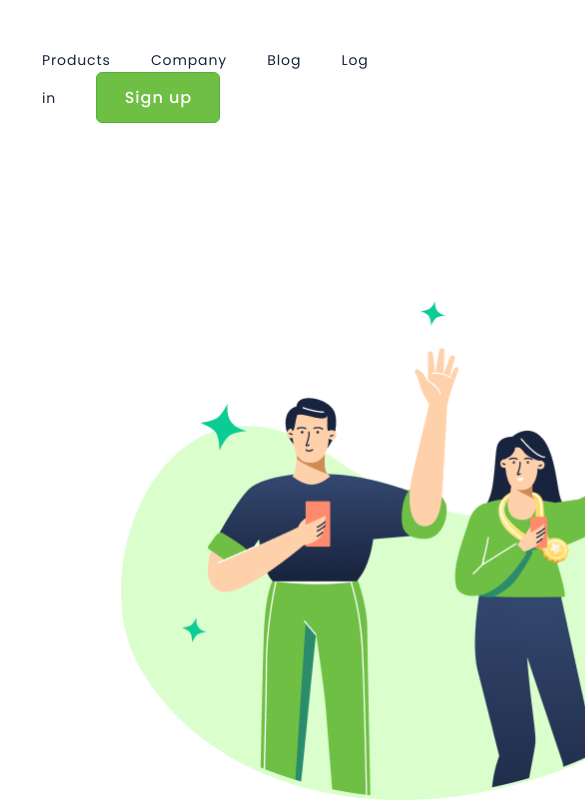
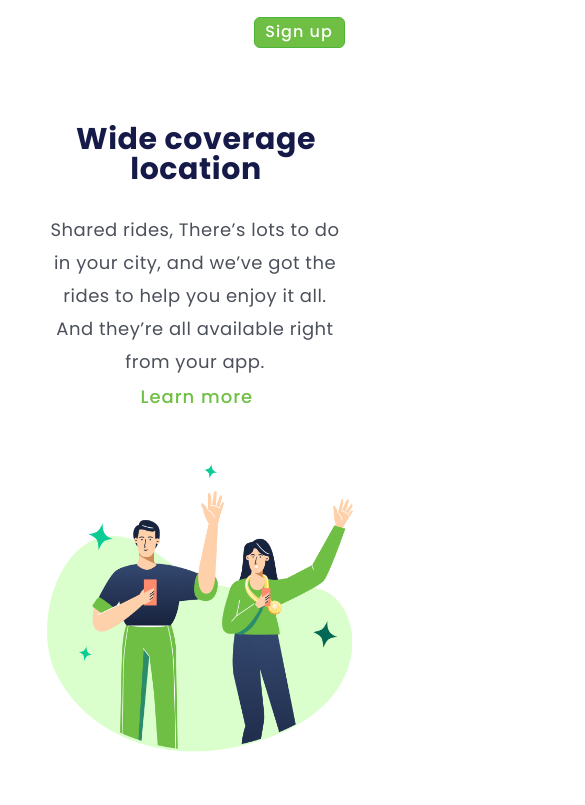
Before and after one commit to ryanwsm/FRONT-END, a plain HTML site: page Desafio CSS 1/index.html in a window 390 px wide. Shown: the top 805 px of the page, 585 px wide, since content can reach past the window. Drawn offline with Linux system fonts and the light colour scheme.

Commit message:
responsividade e ajustes de CSS nos links

```diff
--- a/Desafio CSS 1/index.html
+++ b/Desafio CSS 1/index.html
@@ -20,9 +20,11 @@
     </header>
 
     <main>
+
         <img src="./img/Positive.png" alt="Shared-rides-logo" class="logo-image"/>
 
-        <section>
+
+        <section class="container-right">
             <h1>Wide coverage location</h1>
             <p>Shared rides, There’s lots to do in your city, and we’ve got the rides to help you enjoy it all. And they’re all available right from your app.</p>
             <a id="section-link">Learn more</a>
--- a/Desafio CSS 1/styles.css
+++ b/Desafio CSS 1/styles.css
@@ -77,3 +77,85 @@ p {
     color: #6FBF44;
     cursor: pointer;
 }
+
+button:hover {
+    opacity: 0.8;
+}
+
+button:active {
+    opacity: 0.5;
+}
+
+#section-link:hover {
+    opacity: 0.8;
+}
+
+#section-link:active {
+    opacity: 0.5;
+}
+
+@media screen and (max-width: 900px) {
+
+    .header-link {
+        display: none;
+    }
+
+    .container-right {
+        display: block;
+        margin: auto;
+        position: absolute;
+        top: 0;
+
+    }
+    h1 {
+        width: 278px;
+        font-size: 30px;
+        line-height: 30px;
+        text-align: center;
+        margin: 124px 55px 0 57px;
+
+    }
+
+    p {
+        width: 304px;
+        margin: 29px 43px 5px 43px;
+        text-align: center;
+
+    }
+
+    .logo-image {
+        width: 312px;
+        height: 288px;
+
+        display: block;
+        position: absolute;
+        top: 55%;
+        left: 12%;
+        margin-left: 0;
+
+    }
+    .header-button {
+        width: 91px;
+        height: 31px;
+        position: fixed;
+        left: 65%;
+        top: 2%;
+    }
+
+    #section-link {
+        margin-left: 36%;
+        display: block;
+
+    }
+
+}
+@media screen and (max-height: 670px) {
+
+    h1 {
+        margin: 75px 55px 0 57px;
+    }
+
+    .logo-image {
+        top: 57%;
+    }
+}
```
